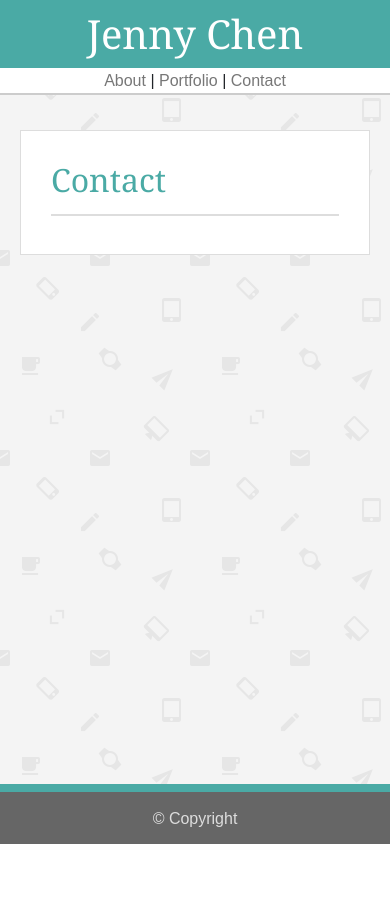
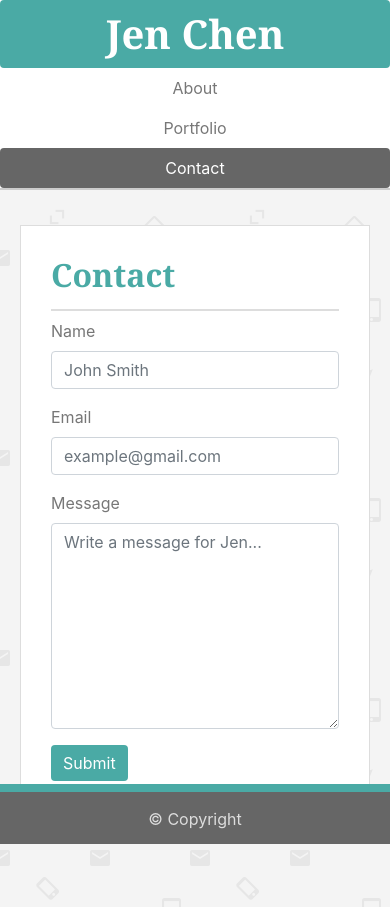
Before and after one commit to jenjch/project2PortfolioSite, a plain HTML site: page contact.html in a window 390 px wide. Before the commit the page ends 844 px from the top, so only its background shows below. Drawn offline with nearby package versions, Linux system fonts and the light colour scheme.

Commit message:
uploading final updates

```diff
--- a/assets/css/style.css
+++ b/assets/css/style.css
@@ -1,18 +1,15 @@
-/* * {
-    margin: 0;
-    padding: 0;
-    border:0;
-    } */
-
 body {
     background-image: url("../images/email-pattern.png");
-    font-family:'Arial', 'Helvetica Neue', Helvetica, sans-serif!important;
     padding-bottom: 130px;
 }
 
 a:link, a:visited {
     color:#777777;
     text-decoration: none;
+}
+
+.active {
+    background-color: #666666 !important;
 }
 
 .container-fluid {
@@ -24,51 +21,39 @@ a:link, a:visited {
 h1 {
     color:#ffffff;
     background-color:#4aaaa5;
-    font-family: 'Georgia', Times, 'Times New Roman', serif !important;
+    font-family: 'Georgia', Times, 'Times New Roman', serif;
     margin:0 auto;
     padding: 10px;
     text-align: center;
+    font-weight: bold;
 }
 
 nav {
     margin: auto 0;
+    border:0;
 }
 
 h2 {
     color:#4aaaa5;
     border-bottom: 2px solid #dddddd;
-    font-family: 'Georgia', Times, 'Times New Roman', serif !important;
+    font-family: 'Georgia', Times, 'Times New Roman', serif;
     padding-bottom: 15px;
+    font-weight: bold;
 }
 
 .midsection{
     color: #777777;
     background-color:#ffffff;
     border: 1px solid #dddddd;
-    line-height: 1.5em;
     padding:30px;
     position: relative;
     top: 35px;
 }
 
-img {
+.profile-pic {
     padding-top: 15px;
     padding-bottom: 20px;
 }
-
-/*
-.container {
-    color: #777777;
-    background-color:#ffffff;
-    border: 1px solid #dddddd;
-    line-height: 1.5em;
-    position: relative;
-}
-
-section {
-    padding: 0px 20px 15px 20px;
-}
-*/
 
 .footer {
     background-color: #666666;
@@ -85,28 +70,40 @@ section {
     top: 15px;
 }
 
-@media screen and (max-width:980px) {
-
+.portfolio-pic {
+    border: 1px solid #dddddd;
 }
 
-@media screen and (max-width: 768px) {
+.button-container {
+    margin-top: 20px;
+}
 
+button[type=button] {
+    background-color: #4aaaa5;
+    color:#ffffff;
+    border: none;
+}
 
+button[type=button]:hover{
+    background-color:#666666;
+}
+
+button[type=submit] {
+    background-color: #4aaaa5;
+    color:#ffffff;
+    border: none;
+}
+
+button[type=submit]:hover{
+    background-color:#666666;
 }
 
 @media screen and (max-width: 640px) {
-    h1 {
-        text-align: center;
-    }
     nav {
         text-align: center;
+        padding:0px !important;
     }
     .content {
         padding: 0px 20px;
     }
-
-    nav {
-        width: 100%;
-    }
-
 }
--- a/contact.html
+++ b/contact.html
@@ -11,24 +11,38 @@
 <body>
 
 <div class="container-fluid">
-<header class="container">
-    <div class="row">
-        <h1 class="col-sm-12 col-md-3">Jenny Chen</h1>
-        <div class="col-md-4"></div>
-        <nav class="col-sm-12 col-md-5">
-            <a href="index.html">About</a> |
-            <a href="portfolio.html">Portfolio</a> |
-            <a href="contact.html">Contact</a>
-        </nav>
-    </div>
-</header>
+    <header class="container">
+        <div class="row">
+            <h1 class="rounded col-sm-12 col-md-4 col-lg-3">Jen Chen</h1>
+            <nav class="nav nav-pills flex-column flex-sm-row col-sm-12 col-md-8 col-lg-9 justify-content-center">
+                <a class="flex-sm-fill text-sm-center nav-link" href="index.html">About</a>
+                <a class="flex-sm-fill text-sm-center nav-link" href="portfolio.html">Portfolio</a>
+                <a class="flex-sm-fill text-sm-center nav-link active" href="contact.html">Contact</a>
+            </nav>
+        </div>
+    </header>
 </div>
 
 <div class="container">
     <section class="content">
         <div class="row">
-            <div class="col-sm-8 midsection">
+            <div class="col-md-12 col-lg-9 midsection">
                 <h2>Contact</h2>
+                <form>
+                    <div class="form-group">
+                        <label for="name">Name</label>
+                        <input type="text" id="name" class="form-control" placeholder="John Smith">
+                    </div>
+                    <div class="form-group">
+                        <label for="email">Email</label>
+                        <input type="email" id="email" class="form-control" placeholder="example@gmail.com">
+                    </div>
+                    <div class="form-group">
+                        <label for="message">Message</label>
+                        <textarea id="message" class="form-control" placeholder="Write a message for Jen..." rows="8"></textarea>
+                    </div>
+                    <button type="submit" class="btn btn-primary">Submit</button>
+                </form>
             </div>
         </div>
     </section>
```
Also changed, not shown: index.html (+11 -10 lines), portfolio.html (+40 -7 lines), assets/images/communication-apps.png, assets/images/configure-permissions.png, assets/images/map.png, assets/images/puzzles.jpg (deleted), assets/images/puzzles.png (added), assets/images/webicon.png, 1 other file.
